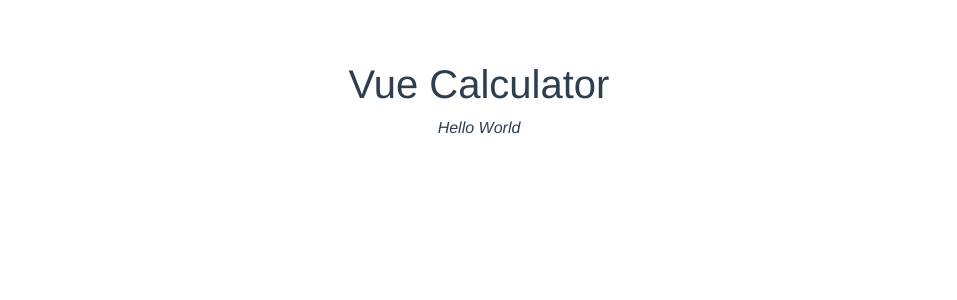
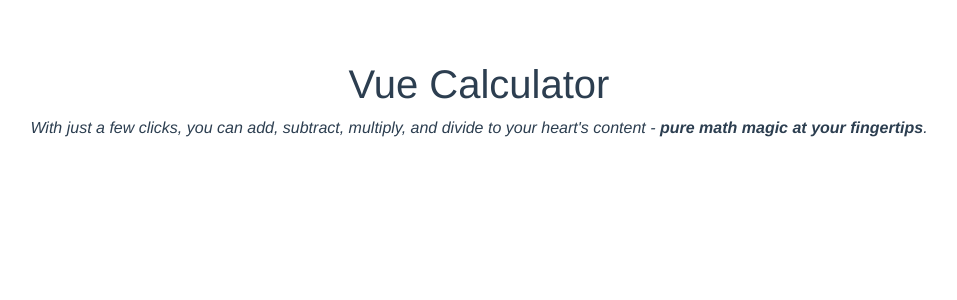
Before and after one commit to Lu-Smith/Vue_calculator, a Vue app in the folder vue-calculator/: page / in a window 1280 px wide. Shown: the top 300 px of the page, without its empty margins (161-1118 px from the left). Built offline with nearby package versions, Linux system fonts and the light colour scheme.

Commit message:
Updated CalculatorApp.vue

```diff
--- a/vue-calculator/src/components/CalculatorApp.vue
+++ b/vue-calculator/src/components/CalculatorApp.vue
@@ -1,7 +1,11 @@
 <template>
   <div>
     <h1>{{ msg }}</h1>
-    <p>Hello World</p>
+    <p>
+      With just a few clicks, you can add, subtract, multiply, and divide to
+      your heart's content -
+      <strong>pure math magic at your fingertips</strong>.
+    </p>
   </div>
 </template>
 
```
